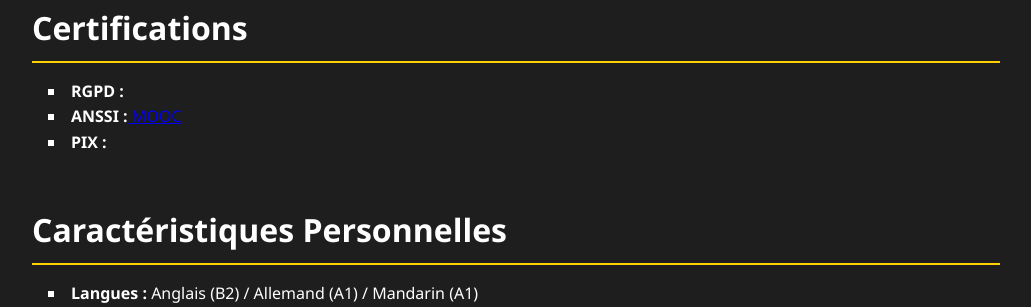
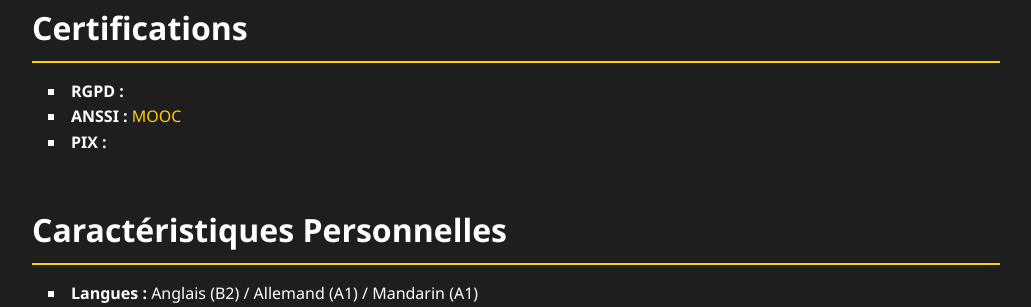
Before and after one commit to Scoopidoox/portfolio, a PHP site: page / in a window 1280 px wide. Shown: the part 2534-2841 px from the top of the page, without its empty margins (124-1155 px from the left). Run offline with PHP 8.4, Linux system fonts and the light colour scheme.

Commit message:
nouvelle maj

```diff
--- a/main.css
+++ b/main.css
@@ -142,7 +142,7 @@
     box-shadow: 0 10px 20px rgba(0, 0, 0, 0.4);
 }
 
-.certif a {
+.list a {
     color: var(--accent-color);
     text-decoration: none;
 }
```
